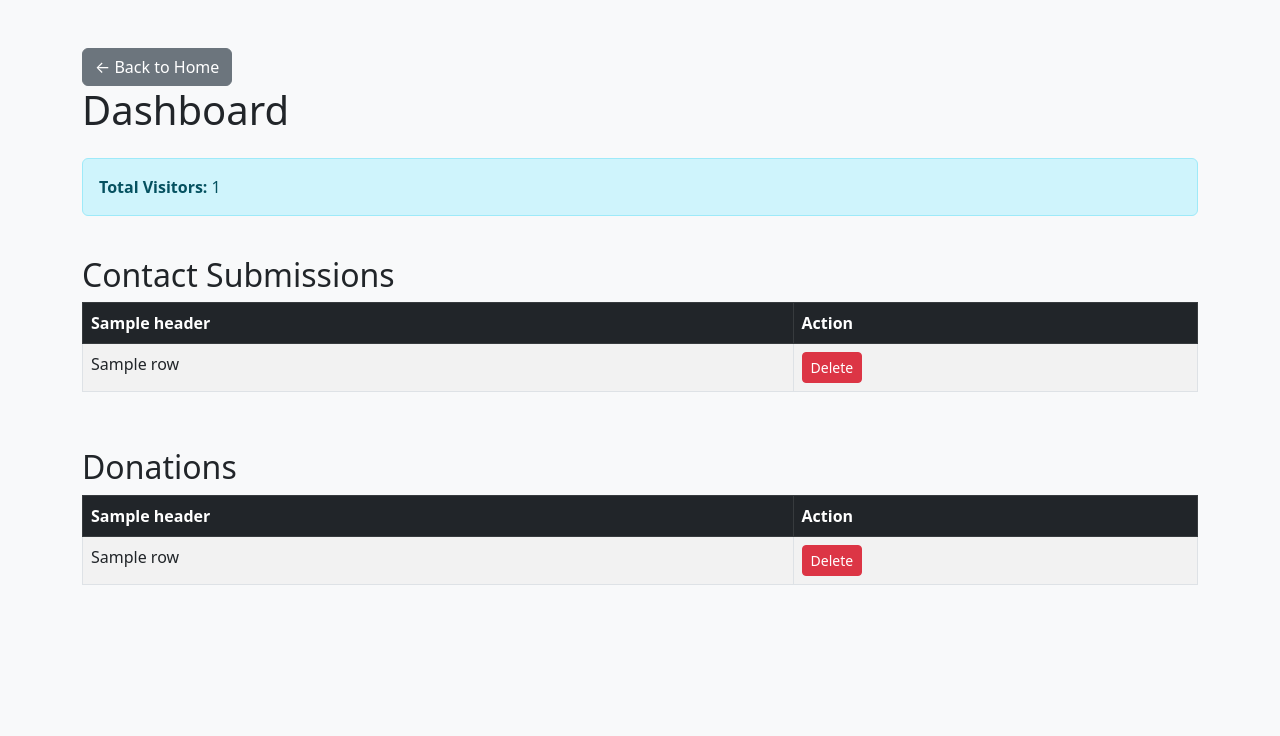
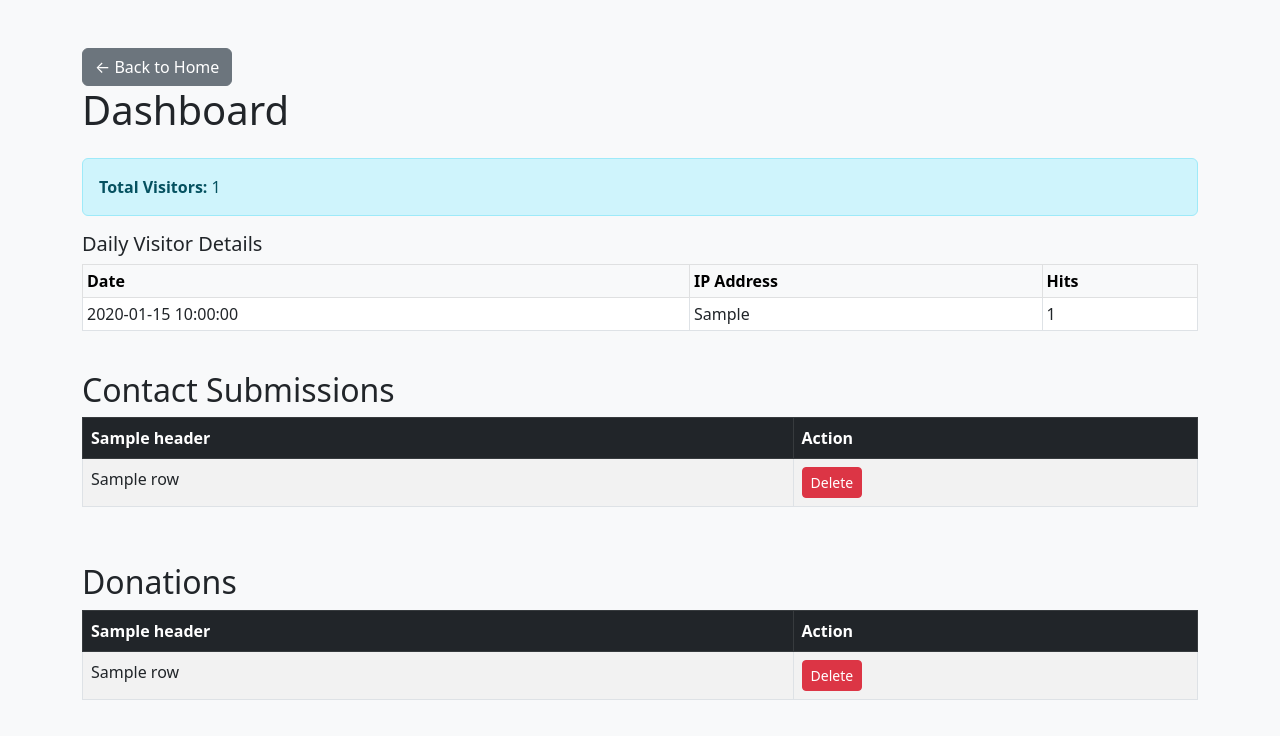
Before and after one commit to maryundoerofknotschurch/mukc, a Flask app: template templates/admin_dashboard.html in a window 1280 px wide. Shown: the part 76-812 px from the top of the page. Before the commit the page ends 661 px from the top, so only its background shows below. Run offline with Flask 3, Linux system fonts and the light colour scheme; the template is opened without the code that fills it: most values are stand-ins (such as "Sample title", 1, 10 or a date in 2020).

Commit message:
Update admin_dashboard.html

```diff
--- a/templates/admin_dashboard.html
+++ b/templates/admin_dashboard.html
@@ -34,6 +34,33 @@
         <div class="alert alert-info">
             <strong>Total Visitors:</strong> {{ total_visits }}
         </div>
+        <h5>Daily Visitor Details</h5>
+
+        <table class="table table-bordered table-sm">
+            <thead class="table-light">
+                <tr>
+                    <th>Date</th>
+                    <th>IP Address</th>
+                    <th>Hits</th>
+                </tr>
+            </thead>
+            <tbody>
+                {% for row in daily_visits %}
+                <tr>
+                    <td>{{ row.date }}</td>
+                    <td>{{ row.ip }}</td>
+                    <td>{{ row.count }}</td>
+                </tr>
+                {% else %}
+                <tr>
+                    <td colspan="3" class="text-center text-muted">
+                        No visitor data
+                    </td>
+                </tr>
+                {% endfor %}
+            </tbody>
+        </table>
+
 
 
         <!-- Contact Submissions Table -->
```
